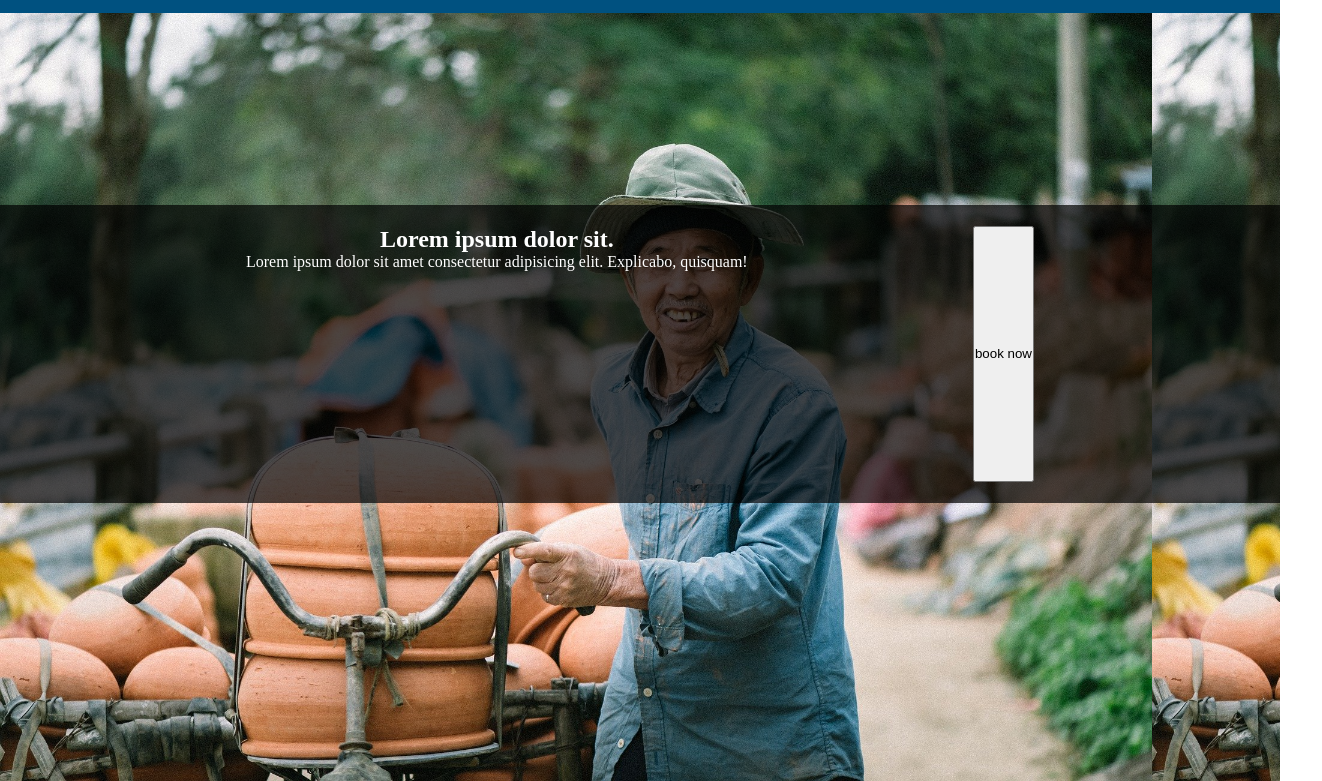
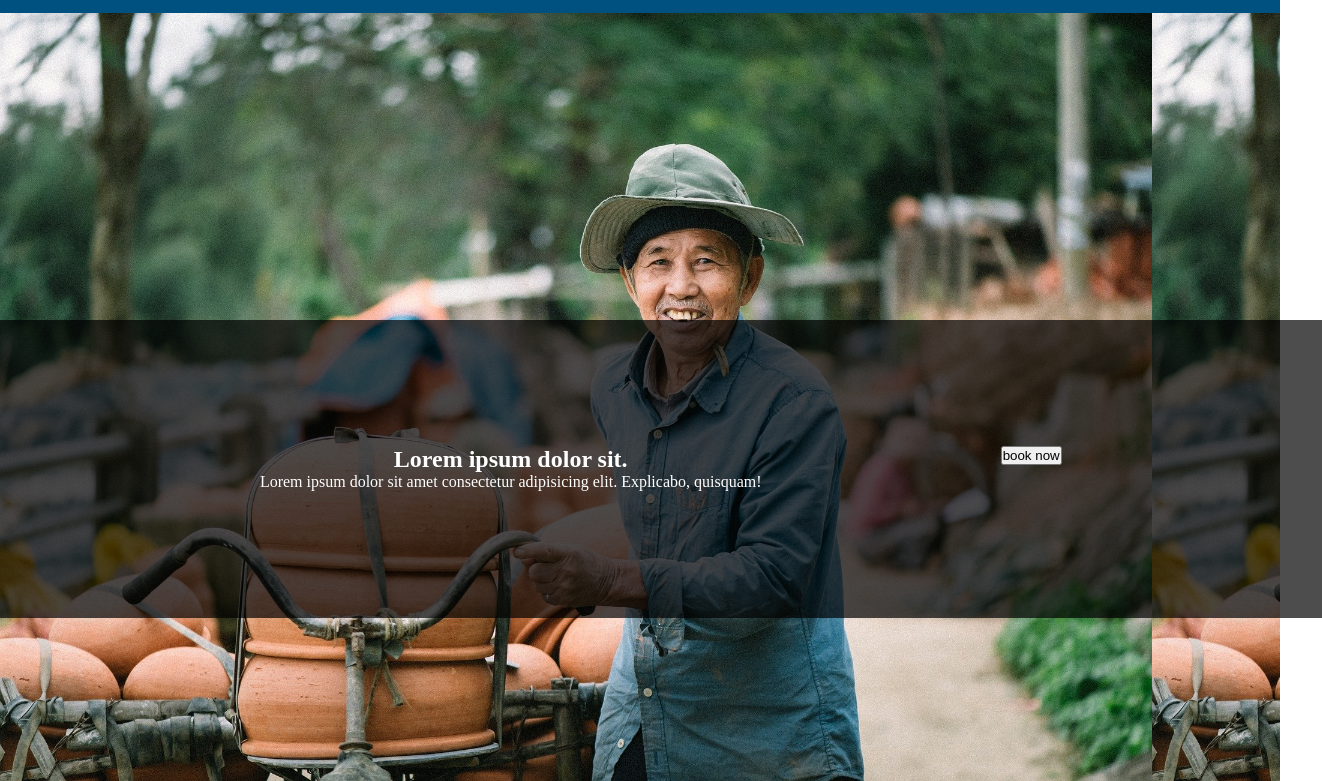
Before and after one commit to Salwa-mansour/travellandingpage, a plain HTML site: page 2ndrtaining/index.html in a window 1280 px wide. Shown: the part 1138-1919 px from the top of the page, 1322 px wide, since content can reach past the window. Drawn offline with Linux system fonts and the light colour scheme.

Commit message:
too little work to day

```diff
--- a/2ndrtaining/style.css
+++ b/2ndrtaining/style.css
@@ -87,8 +87,9 @@
     display: flex;
   width: 100%;
     flex-wrap: wrap;
+  align-items: flex-start;
+    justify-content: space-around;
 
-    justify-content: space-around;
 }
 
 @media screen and (min-width:1240px){
@@ -143,6 +144,7 @@
 }
 /* ------------------banner------------------------- */
 .banner{
+    position: relative;
     padding: 15% 0;
     position: relative;
     height: 30vw;
@@ -151,10 +153,16 @@
     background-attachment: fixed;
 }
 .banner-highlights{
+    position: absolute;
+    width: 100%;
+    top: 40%;
     background-color: rgba(0, 0, 0, 0.699);
     color: #fff;
     padding: calc(.8rem + .5rem);
     text-align: center;
+    justify-content: center;
+    align-items: center;
     height: 20vw;
+
     display: flex;
 }
```
